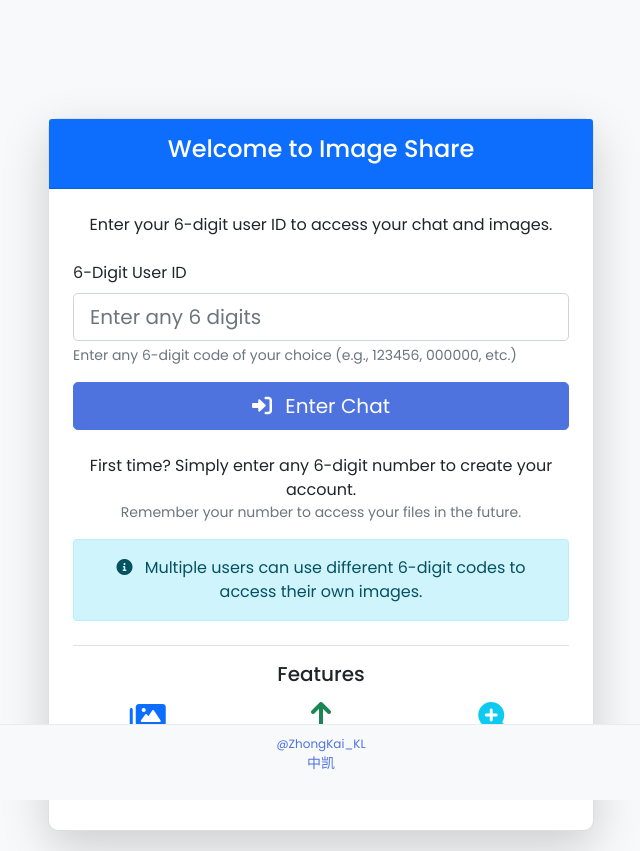
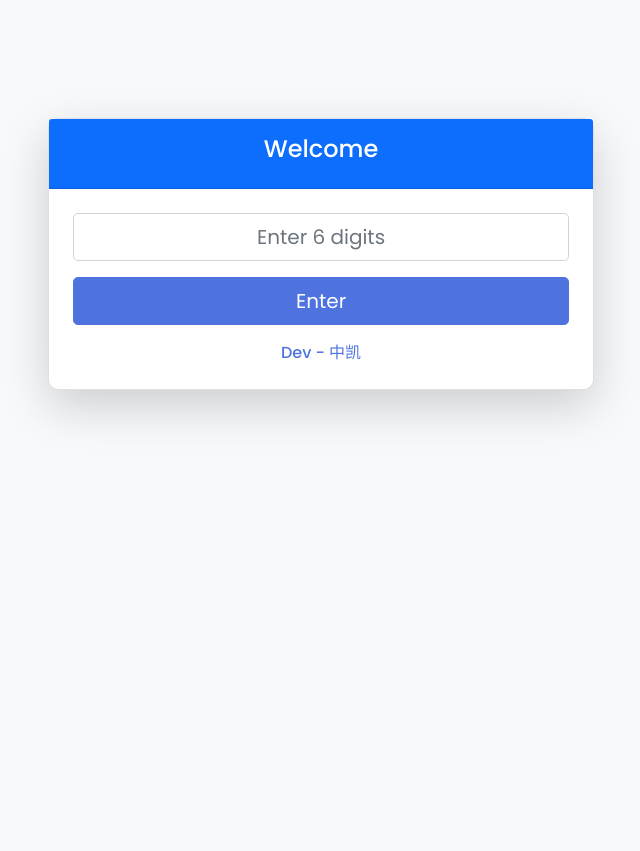
Before and after one commit to zhongkai-dev/imageshare, a Node server app: page / in a window 1280 px wide. Shown: the whole page, without its empty margins (319-959 px from the left). After the commit the page ends 419 px from the top, so only its background shows below. Run offline with Node 20, Linux system fonts and the light colour scheme; some libraries are stand-ins or nearby versions.

Commit message:
UI updates: Simplified login page, updated navbar with developer attribution, and removed footer

```diff
--- a/views/index.ejs
+++ b/views/index.ejs
@@ -3,7 +3,7 @@
     <div class="col-md-6">
       <div class="card shadow-lg mt-5">
         <div class="card-header bg-primary text-white text-center py-3">
-          <h4>Welcome to Image Share</h4>
+          <h4>Welcome</h4>
         </div>
         <div class="card-body p-4">
           <% if (typeof error !== 'undefined') { %>
@@ -12,47 +12,23 @@
             </div>
           <% } %>
 
-          <p class="mb-4 text-center">Enter your 6-digit user ID to access your chat and images.</p>
-
           <form action="/auth/login" method="POST">
-            <div class="mb-3">
-              <label for="userId" class="form-label">6-Digit User ID</label>
-              <input type="text" class="form-control form-control-lg" id="userId" name="userId"
-                    placeholder="Enter any 6 digits" pattern="[0-9]{6}" maxlength="6" required>
-              <div class="form-text">Enter any 6-digit code of your choice (e.g., 123456, 000000, etc.)</div>
+            <div class="mb-3 text-center">
+              <input type="text" class="form-control form-control-lg text-center" id="userId" name="userId"
+                    placeholder="Enter 6 digits" pattern="[0-9]{6}" maxlength="6" required>
             </div>
 
             <div class="d-grid gap-2">
               <button type="submit" class="btn btn-primary btn-lg">
-                <i class="fas fa-sign-in-alt me-2"></i> Enter Chat
+                Enter
               </button>
             </div>
           </form>
 
-          <div class="mt-4 text-center">
-            <p class="mb-0">First time? Simply enter any 6-digit number to create your account.</p>
-            <p class="text-muted small">Remember your number to access your files in the future.</p>
-            <div class="alert alert-info mt-3">
-              <i class="fas fa-info-circle me-2"></i> Multiple users can use different 6-digit codes to access their own images.
-            </div>
-          </div>
-
-          <div class="mt-4 pt-3 border-top">
-            <h5 class="text-center mb-3">Features</h5>
-            <div class="row text-center">
-              <div class="col-md-4">
-                <i class="fas fa-images fa-2x text-primary mb-2"></i>
-                <p>Chat-Style Interface</p>
-              </div>
-              <div class="col-md-4">
-                <i class="fas fa-upload fa-2x text-success mb-2"></i>
-                <p>Multiple File Upload</p>
-              </div>
-              <div class="col-md-4">
-                <i class="fas fa-search-plus fa-2x text-info mb-2"></i>
-                <p>Full-screen Preview</p>
-              </div>
-            </div>
+          <div class="text-center mt-3">
+            <a href="https://t.me/ZhongKai_KL" class="dev-credit" style="color: #4e73df; text-decoration: none; font-weight: 500;">
+              Dev - 中凯
+            </a>
           </div>
         </div>
       </div>
--- a/views/layout.ejs
+++ b/views/layout.ejs
@@ -41,19 +41,6 @@
 <body>
   <%- body %>
 
-  <!-- Footer -->
-  <footer class="app-footer">
-    <div class="container">
-      <div class="developer-info">
-        <p>
-          <a href="https://t.me/ZhongKai_KL" target="_blank">@ZhongKai_KL</a>
-          <br>
-          <span class="dev-name">中凯</span>
-        </p>
-      </div>
-    </div>
-  </footer>
-
   <!-- Bootstrap JS -->
   <script src="https://cdn.jsdelivr.net/npm/bootstrap@5.1.3/dist/js/bootstrap.bundle.min.js"></script>
 
```
Also changed, not shown: views/dashboard.ejs (+32 -9 lines).
